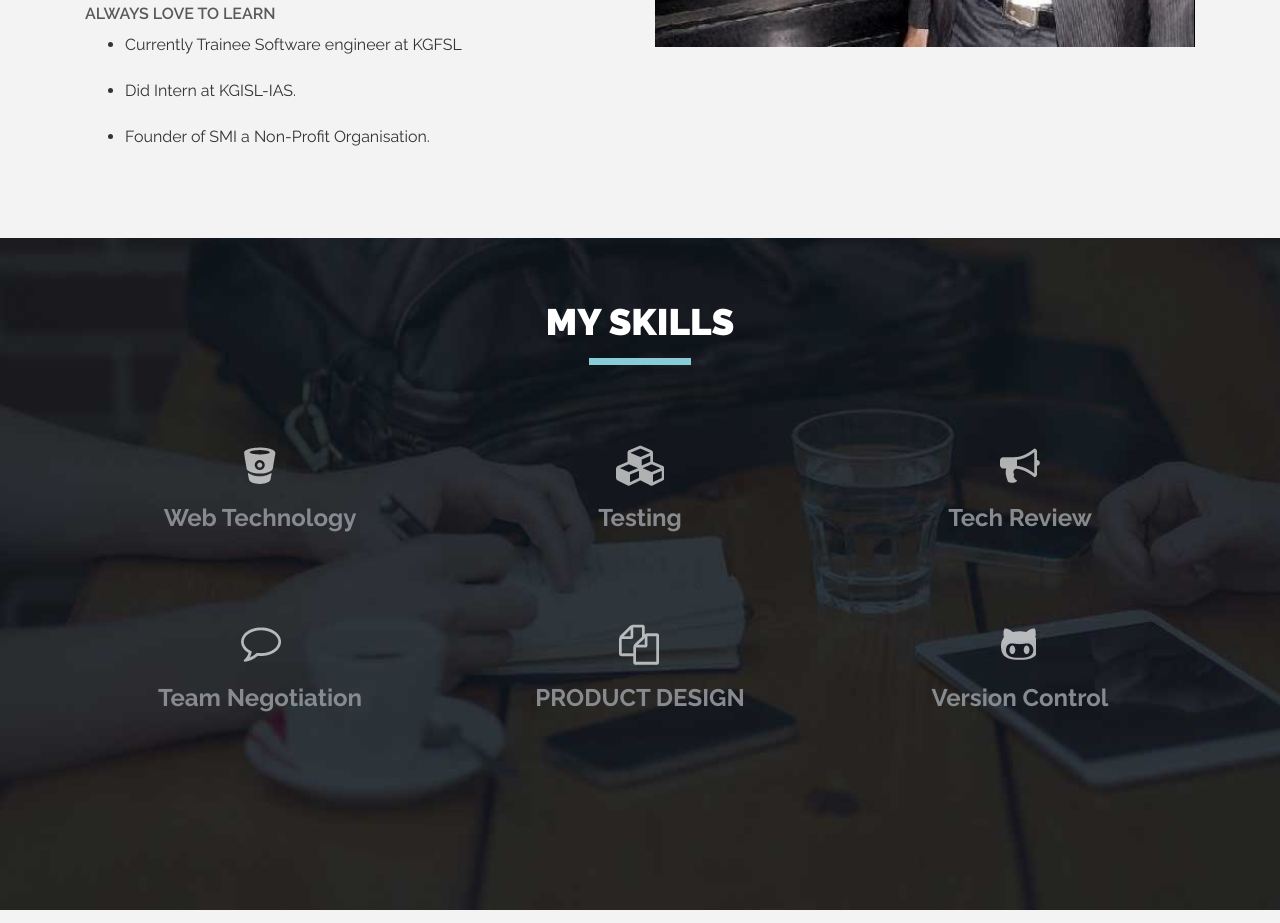
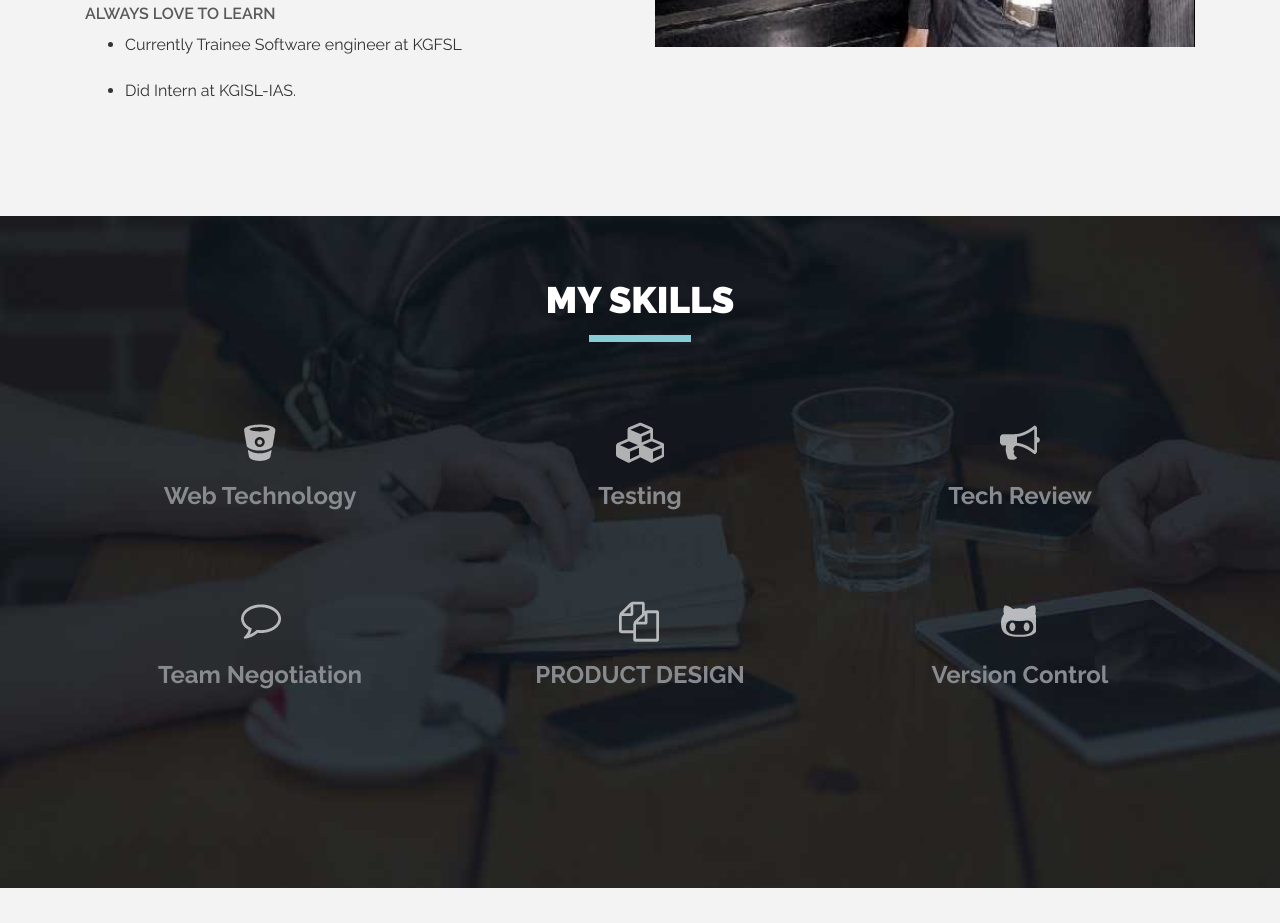
Before and after one commit to mskarthi95/Mskarthi95.github.io, a plain HTML site: page index.html in a window 1280 px wide. Shown: the part 1497-2420 px from the top of the page. Drawn offline with Linux system fonts and the light colour scheme.

Commit message:
Update index.html

```diff
--- a/index.html
+++ b/index.html
@@ -141,7 +141,7 @@
 <ul>
 	<li>Currently Trainee Software engineer at KGFSL</li></br>
   <li>Did Intern at KGISL-IAS.</li> <br/>
-  <li>Founder of SMI a Non-Profit Organisation.</li>
+
 					</div>
 					<div class="col-md-6 about-right-grid">
 						<a class="popup-with-zoom-anim" href="#small-dialog"><img src="images/mskarthi.jpg" title="name" /></a>
```
